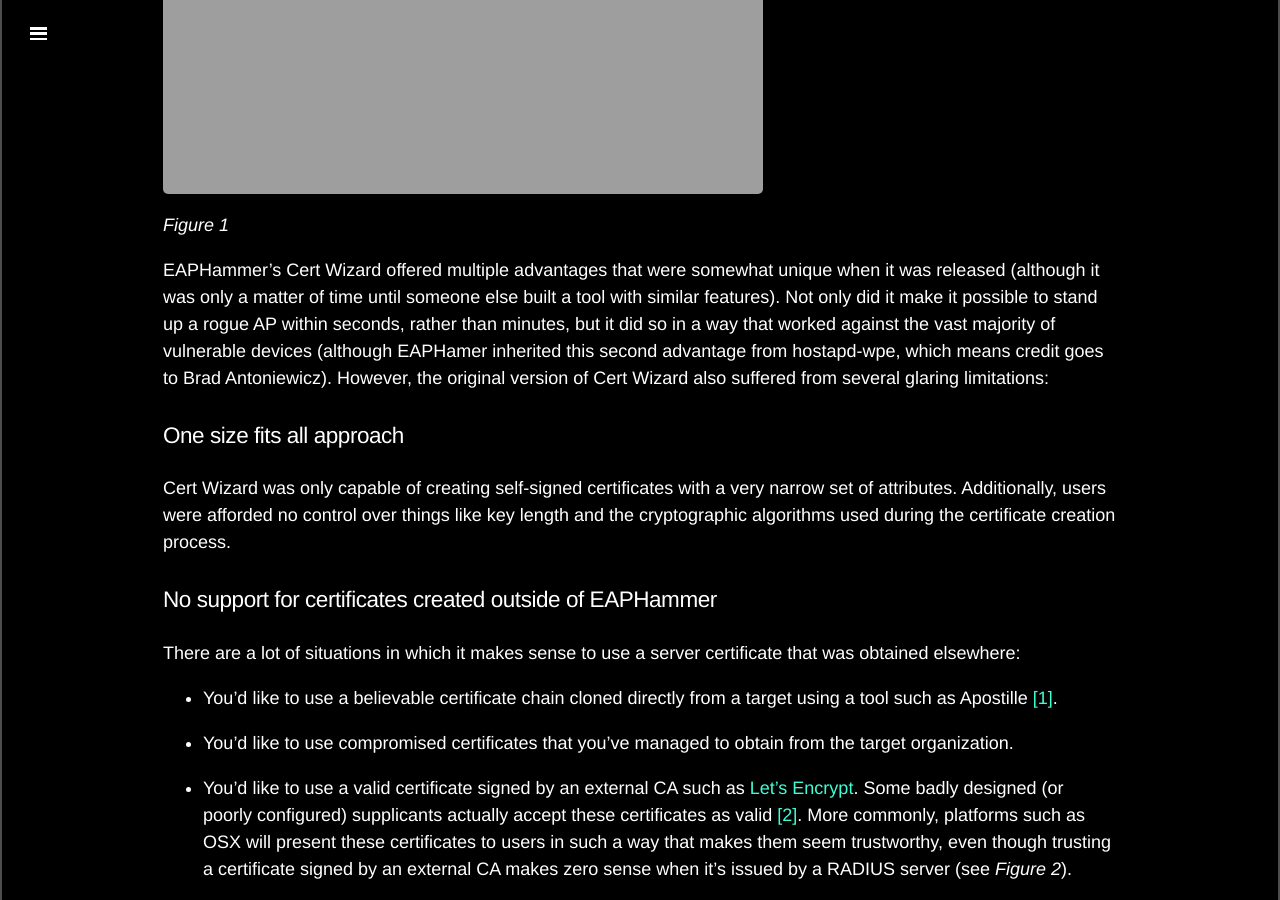
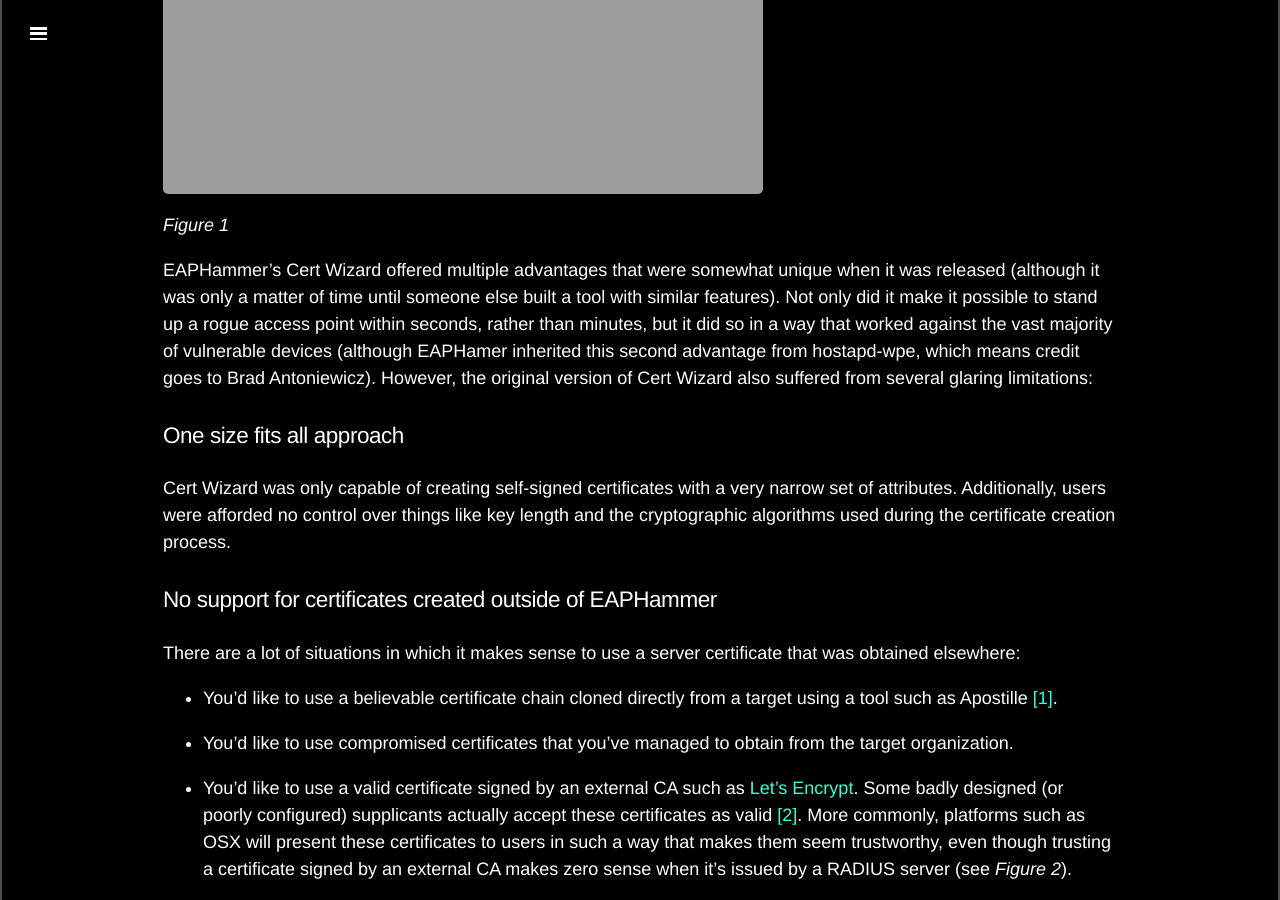
Before and after one commit to s0lst1c3/s0lst1c3.github.io, a Jekyll site: the page built from _posts/2019-04-18-eaphammer-v0-7-0-certificate-handling.md, in a window 1280 px wide and 900 px high, scrolled down 986 px. Built offline with Jekyll 4.4.1, drawn with Linux system fonts in a browser that asks for light colours; Markdown is read by kramdown in place of the engine named in the settings; comment, search, counter and statistics services are not loaded.

Commit message:
Update 2019-04-18-eaphammer-v0-7-0-certificate-handling.md

```diff
--- a/_posts/2019-04-18-eaphammer-v0-7-0-certificate-handling.md
+++ b/_posts/2019-04-18-eaphammer-v0-7-0-certificate-handling.md
@@ -20,7 +20,7 @@
 
 *Figure 1*
 
-EAPHammer's Cert Wizard offered multiple advantages that were somewhat unique when it was released (although it was only a matter of time until someone else built a tool with similar features). Not only did it make it possible to stand up a rogue AP within seconds, rather than minutes, but it did so in a way that worked against the vast majority of vulnerable devices (although EAPHamer inherited this second advantage from hostapd-wpe, which means credit goes to Brad Antoniewicz). However, the original version of Cert Wizard also suffered from several glaring limitations:
+EAPHammer's Cert Wizard offered multiple advantages that were somewhat unique when it was released (although it was only a matter of time until someone else built a tool with similar features). Not only did it make it possible to stand up a rogue access point within seconds, rather than minutes, but it did so in a way that worked against the vast majority of vulnerable devices (although EAPHamer inherited this second advantage from hostapd-wpe, which means credit goes to Brad Antoniewicz). However, the original version of Cert Wizard also suffered from several glaring limitations:
 
 ### One size fits all approach
 
```
